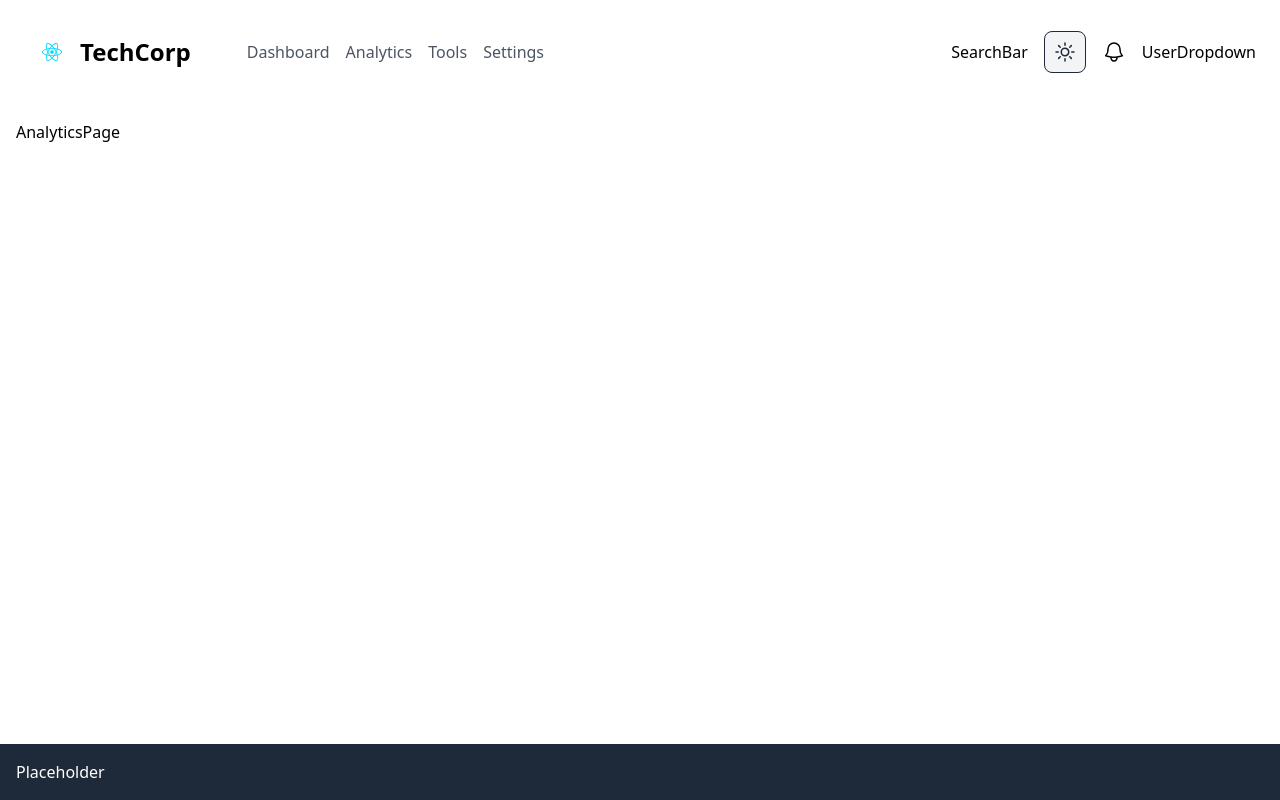
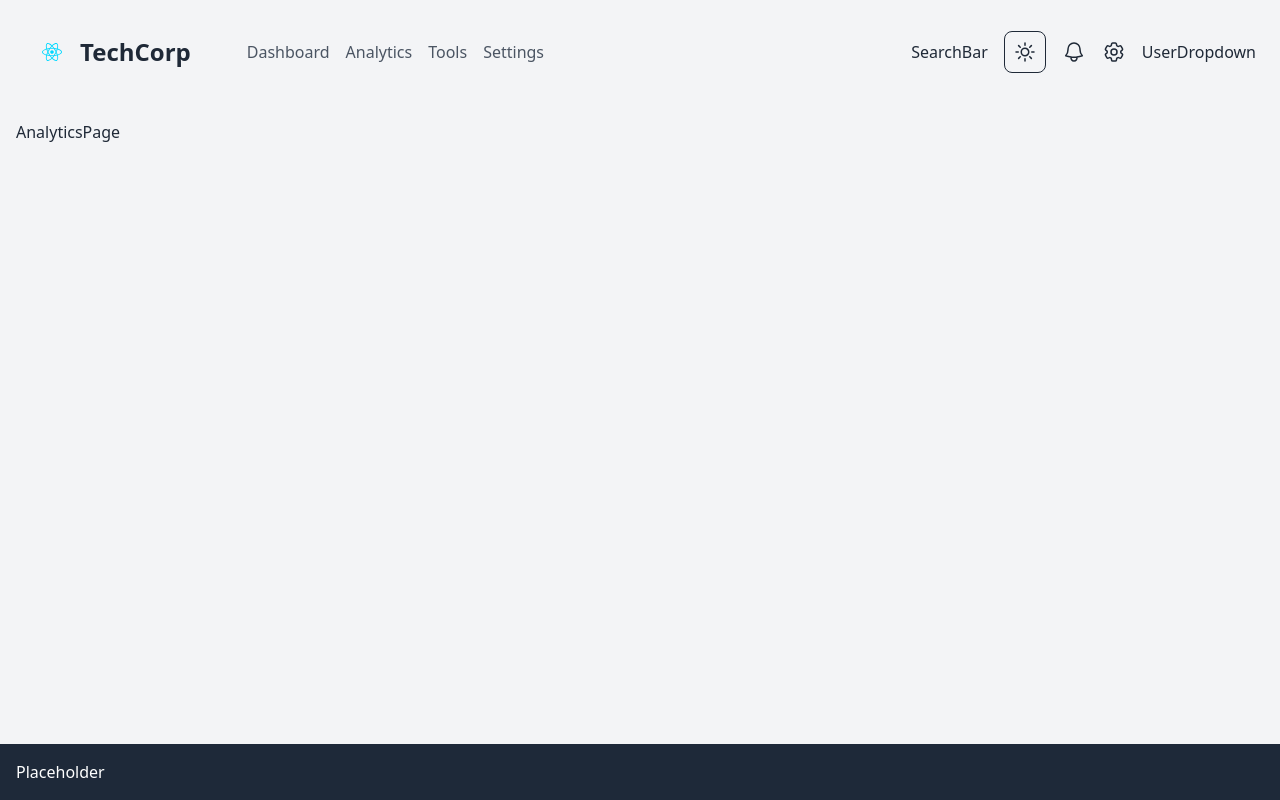
Before and after one commit to rlossec/test-frontend, a React (Vite) app in the folder alt-frontend/: page /analytics in a window 1280 px wide. Built offline with nearby package versions, Linux system fonts and the light colour scheme.

Commit message:
Fix missing theme Tailwind properties. Add settings icon

```diff
--- /dev/null
+++ b/alt-frontend/src/icons/user-interface/SettingsIcon.tsx
@@ -0,0 +1,16 @@
+import { Icon } from "../Icon";
+
+export const SettingsIcon = ({ className = "", ...props }) => (
+  <Icon className={className} {...props}>
+    <path
+      stroke-linecap="round"
+      stroke-linejoin="round"
+      d="M9.594 3.94c.09-.542.56-.94 1.11-.94h2.593c.55 0 1.02.398 1.11.94l.213 1.281c.063.374.313.686.645.87.074.04.147.083.22.127.325.196.72.257 1.075.124l1.217-.456a1.125 1.125 0 0 1 1.37.49l1.296 2.247a1.125 1.125 0 0 1-.26 1.431l-1.003.827c-.293.241-.438.613-.43.992a7.723 7.723 0 0 1 0 .255c-.008.378.137.75.43.991l1.004.827c.424.35.534.955.26 1.43l-1.298 2.247a1.125 1.125 0 0 1-1.369.491l-1.217-.456c-.355-.133-.75-.072-1.076.124a6.47 6.47 0 0 1-.22.128c-.331.183-.581.495-.644.869l-.213 1.281c-.09.543-.56.94-1.11.94h-2.594c-.55 0-1.019-.398-1.11-.94l-.213-1.281c-.062-.374-.312-.686-.644-.87a6.52 6.52 0 0 1-.22-.127c-.325-.196-.72-.257-1.076-.124l-1.217.456a1.125 1.125 0 0 1-1.369-.49l-1.297-2.247a1.125 1.125 0 0 1 .26-1.431l1.004-.827c.292-.24.437-.613.43-.991a6.932 6.932 0 0 1 0-.255c.007-.38-.138-.751-.43-.992l-1.004-.827a1.125 1.125 0 0 1-.26-1.43l1.297-2.247a1.125 1.125 0 0 1 1.37-.491l1.216.456c.356.133.751.072 1.076-.124.072-.044.146-.086.22-.128.332-.183.582-.495.644-.869l.214-1.28Z"
+    />
+    <path
+      stroke-linecap="round"
+      stroke-linejoin="round"
+      d="M15 12a3 3 0 1 1-6 0 3 3 0 0 1 6 0Z"
+    />
+  </Icon>
+);
--- a/alt-frontend/src/layout/Header.tsx
+++ b/alt-frontend/src/layout/Header.tsx
@@ -3,6 +3,7 @@
 import { NotificationsCounter } from "./NotificationsCounter";
 import { UserDropdown } from "./UserDropdown";
 import { ThemeToggle } from "./ThemeToggle";
+import { SettingsIcon } from "../icons/user-interface/SettingsIcon";
 
 export const Header = () => {
   return (
@@ -17,6 +18,7 @@
         {/* Notifications avec compteur */}
         <NotificationsCounter />
         {/* User avatar + dropdown menu */}
+        <SettingsIcon />
         <UserDropdown />
       </div>
     </header>
--- a/alt-frontend/src/layout/Layout.tsx
+++ b/alt-frontend/src/layout/Layout.tsx
@@ -4,7 +4,7 @@
 
 export const Layout = () => {
   return (
-    <div className="flex flex-col min-h-screen">
+    <div className="bg-background-alt text-text flex flex-col min-h-screen">
       <Header />
       <main className="flex-grow">
         <div className="container mx-auto p-4">
```
